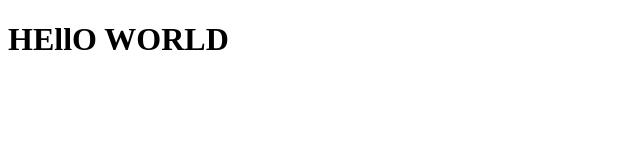
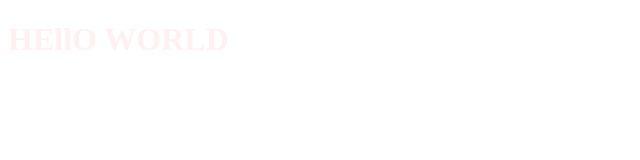
Before and after one commit to SaifurAlamin/my-first-repo, a plain HTML site: page index.html in a window 1280 px wide. Shown: the whole page, without its empty margins (0-640 px from the left). Drawn offline with Linux system fonts and the light colour scheme.

Commit message:
color added

```diff
--- a/index.html
+++ b/index.html
@@ -5,6 +5,7 @@
     <meta http-equiv="X-UA-Compatible" content="IE=edge">
     <meta name="viewport" content="width=device-width, initial-scale=1.0">
     <title>Document</title>
+    <link rel="stylesheet" href="style.css">
 </head>
 <body>
     <h1>HEllO WORLD</h1>
--- a/style.css
+++ b/style.css
@@ -0,0 +1,3 @@
+h1{
+    color: rgb(255, 240, 241);
+}
```
